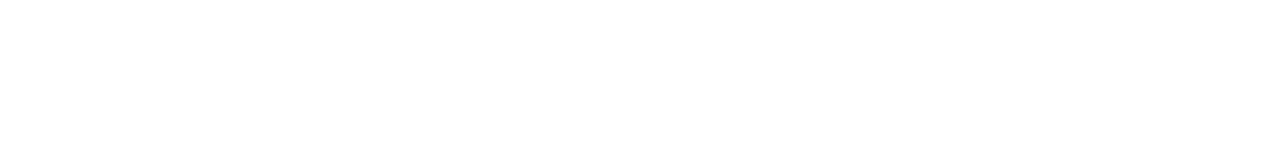
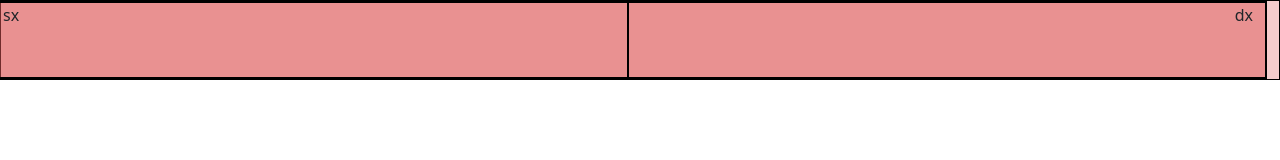
Before and after one commit to nico17022001/html-css-bootstrap-freelancer, a plain HTML site: page index.html in a window 1280 px wide. Drawn offline with nearby package versions, Linux system fonts and the light colour scheme.

Commit message:
[fine-struttura-header]

```diff
--- a/assets/style.css
+++ b/assets/style.css
@@ -0,0 +1,18 @@
+.debug{
+  background-color: #db56564b;
+  border: 1px solid black;
+  min-height: 50px;
+}
+
+.desktop{
+  display: none;
+}
+
+header{
+  height: 80px;
+  width: 100%;
+}
+
+header .row{
+  width: 100%;
+}
--- a/index.html
+++ b/index.html
@@ -9,8 +9,12 @@
   <title>Document</title>
 </head>
 <body>
-  <header>
-
+  <header class="d-flex debug">
+    <div class="row debug">
+      <div class="col-6 debug">sx</div>
+      <div class="col-6 debug d-flex justify-content-end d-md-none">h</div>
+      <div class="col-6 debug d-none d-md-flex justify-content-end">dx</div>
+    </div>
   </header>
 
   <main></main>
```
